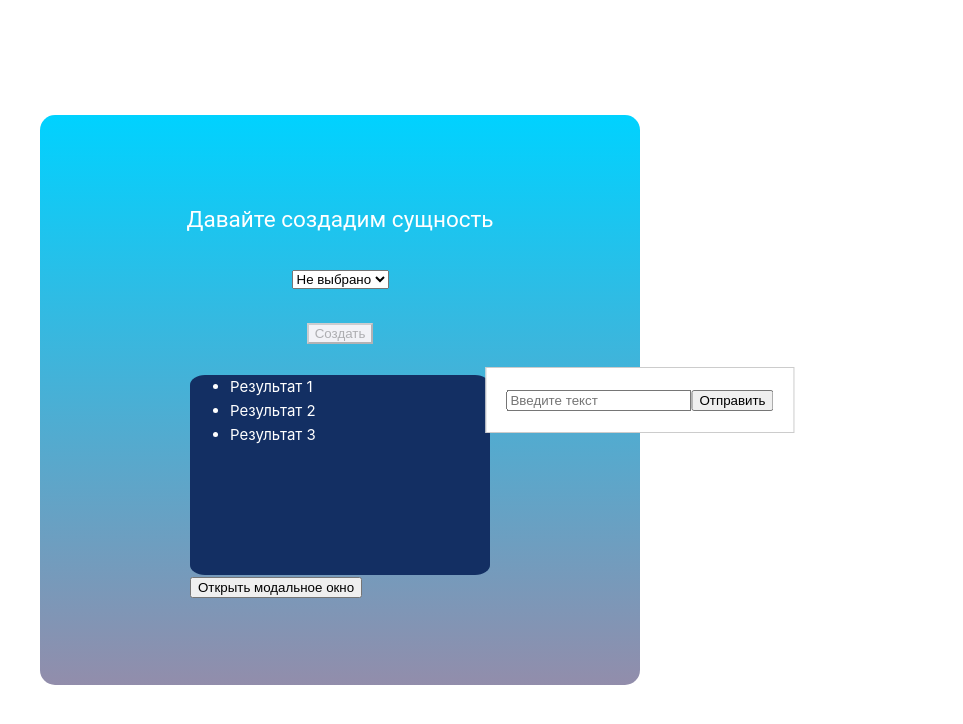
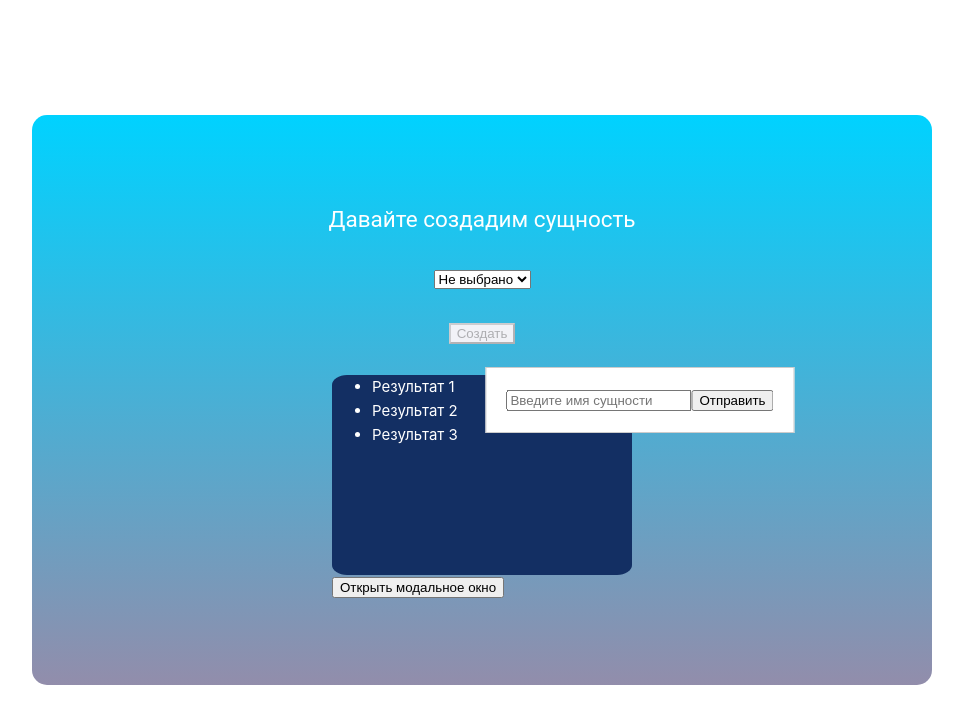
Before and after one commit to AlexMurrr/workWithAmoCRM, a Vue app: page / in a window 1280 px wide. Both pictures are taken after a click on the button "Открыть модальное окно". Shown: the top 724 px of the page, without its empty margins (0-963 px from the left). Built offline with nearby package versions, Linux system fonts and the light colour scheme.

Commit message:
feat: create modalStore.js

```diff
--- a/src/App.vue
+++ b/src/App.vue
@@ -4,10 +4,17 @@
 
 <template>
  <div class="app">
+  <div>
   <total/>
+</div>
 </div>
 </template>
 
 <style>
-
-</style>
+   .app {
+    margin: 0 auto;
+    /* display: flex;
+    justify-content: center;
+    align-items: center;    */
+   }
+    </style>
--- a/src/components/modalV.vue
+++ b/src/components/modalV.vue
@@ -68,7 +68,7 @@
       <button @click="openModal">Открыть модальное окно</button>
 
       <div v-if="isModalOpen" class="modal">
-        <input v-model="inputValue" placeholder="Введите текст">
+        <input v-model="inputValue" placeholder="Введите имя сущности">
         <button @click="sendData">Отправить</button>
       </div>
     </div>
--- a/src/components/totalComponets.vue
+++ b/src/components/totalComponets.vue
@@ -36,7 +36,7 @@
     gap: 30px;
     background: linear-gradient(to bottom, #00d2ff, #928dab);
     height: 570px;
-    width: 600px;
+    width: 900px;
     border-radius: 15px;
   }
 
```
Also changed, not shown: src/stores/modalStore.js (added).
